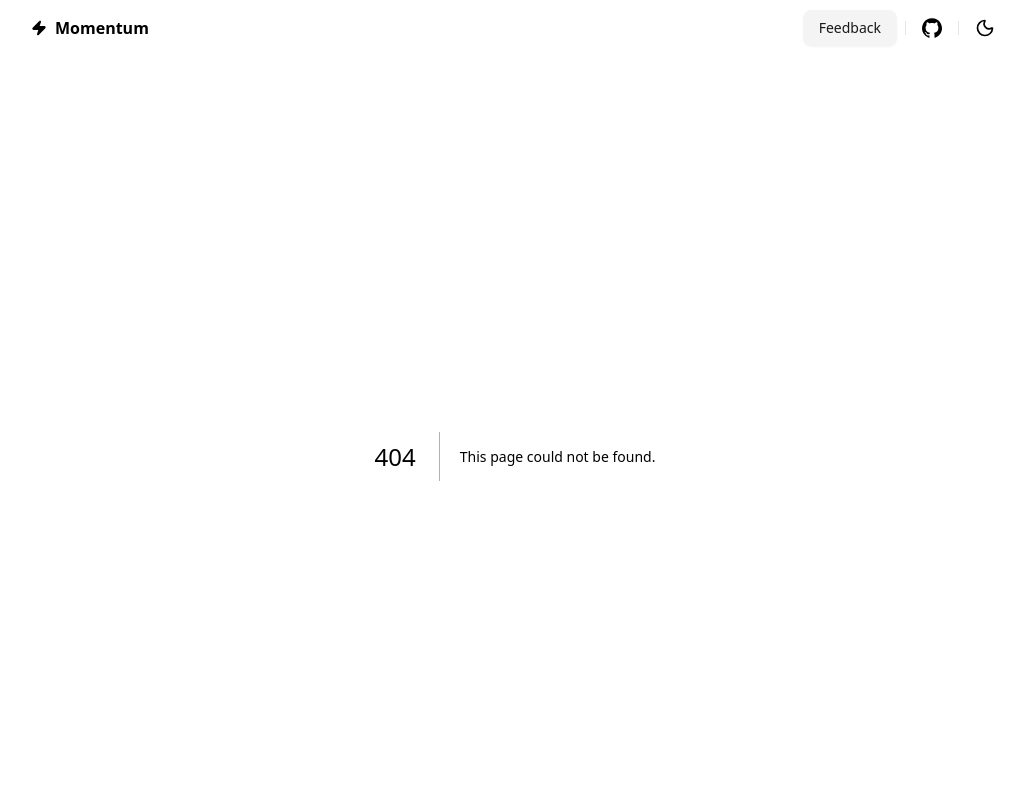
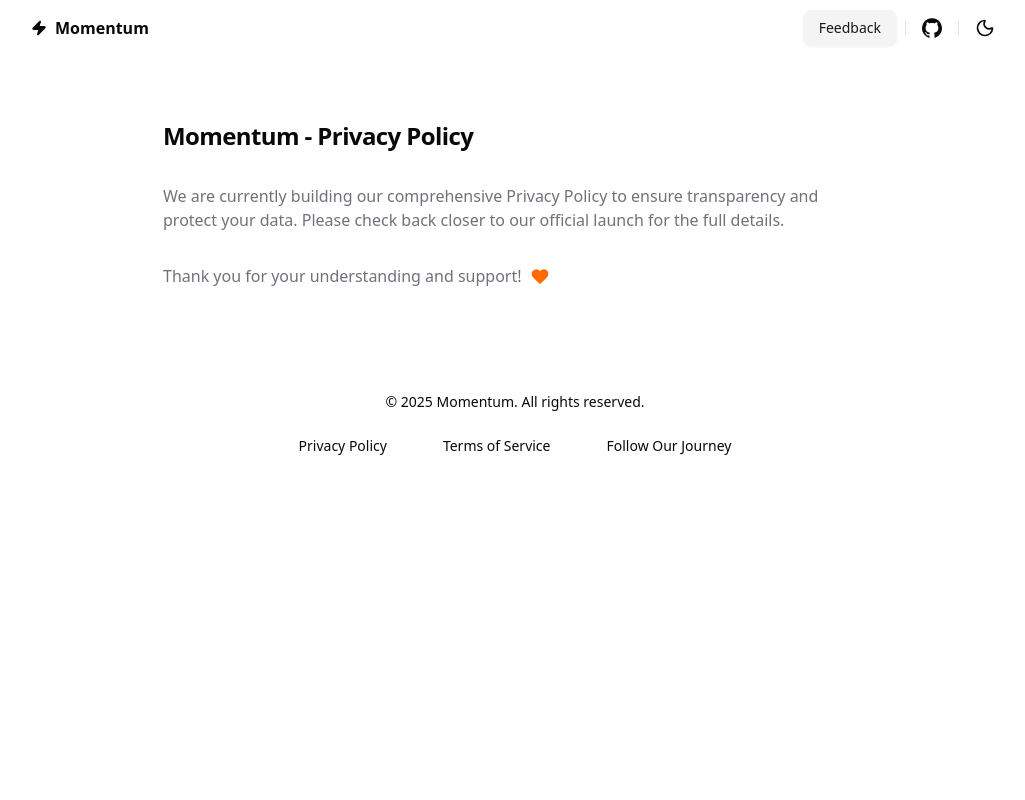
Before and after one commit to thisissandipp/momentum, a Next.js app: page /privacy in a window 1280 px wide. Before the commit this address had no page. Shown: the top 800 px of the page, without its empty margins (125-1150 px from the left). Built offline with nearby package versions, Linux system fonts and the light colour scheme.

Commit message:
feat: add privacy, terms, links in site footer

```diff
--- /dev/null
+++ b/app/privacy/page.tsx
@@ -0,0 +1,19 @@
+import { Heart } from 'lucide-react';
+
+export default function PrivacyPage() {
+  return (
+    <div className="mx-auto max-w-3xl px-4 py-16 sm:px-6 lg:px-8">
+      <h1 className="text-xl font-bold tracking-tight text-balance sm:text-2xl">
+        Momentum - Privacy Policy
+      </h1>
+      <p className="text-muted-foreground mt-8 text-base font-medium text-pretty sm:text-base">
+        We are currently building our comprehensive Privacy Policy to ensure transparency and
+        protect your data. Please check back closer to our official launch for the full details.
+      </p>
+      <p className="text-muted-foreground mt-8 flex flex-row items-center text-base font-medium text-pretty sm:text-base">
+        Thank you for your understanding and support!{' '}
+        <Heart className="fill-primary ml-2 h-5 w-5 stroke-0" />
+      </p>
+    </div>
+  );
+}
--- /dev/null
+++ b/app/terms/page.tsx
@@ -0,0 +1,19 @@
+import { Heart } from 'lucide-react';
+
+export default function TermsPage() {
+  return (
+    <div className="mx-auto max-w-3xl px-4 py-16 sm:px-6 lg:px-8">
+      <h1 className="text-xl font-bold tracking-tight text-balance sm:text-2xl">
+        Momentum - Terms of Service
+      </h1>
+      <p className="text-muted-foreground mt-8 text-base font-medium text-pretty sm:text-base">
+        Our Terms of Service are currently under development and will be available upon official
+        launch. Please check back closer to our official launch for the full details.
+      </p>
+      <p className="text-muted-foreground mt-8 flex flex-row items-center text-base font-medium text-pretty sm:text-base">
+        Thank you for your understanding and support!{' '}
+        <Heart className="fill-primary ml-2 h-5 w-5 stroke-0" />
+      </p>
+    </div>
+  );
+}
--- a/components/site-footer.tsx
+++ b/components/site-footer.tsx
@@ -1,3 +1,4 @@
+import { Button } from '@/components/ui/button';
 import Link from 'next/link';
 
 export const SiteFooter = () => {
@@ -6,11 +7,17 @@ export const SiteFooter = () => {
       <div className="mx-auto max-w-6xl px-4">
         <p>&copy; {new Date().getFullYear()} Momentum. All rights reserved.</p>
         <div className="mt-4 space-x-6">
-          <Link href="#">Privacy Policy</Link>
-          <Link href="#">Terms of Service</Link>
-          <Link href="#" target="_blank" rel="noopener noreferrer">
-            Follow Our Journey
-          </Link>
+          <Button asChild variant="ghost">
+            <Link href="/privacy">Privacy Policy</Link>
+          </Button>
+          <Button asChild variant="ghost">
+            <Link href="/terms">Terms of Service</Link>
+          </Button>
+          <Button asChild variant="ghost">
+            <Link href="https://x.com/thisissandipp" target="_blank" rel="noopener noreferrer">
+              Follow Our Journey
+            </Link>
+          </Button>
         </div>
       </div>
     </footer>
```
